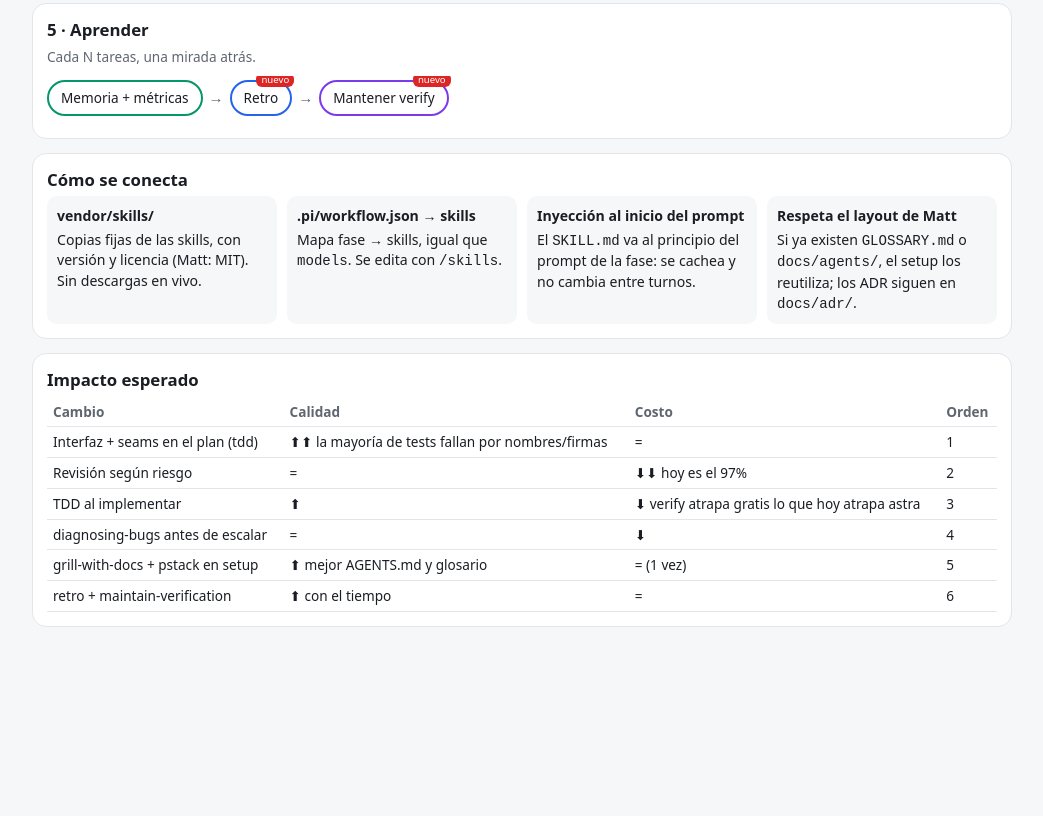
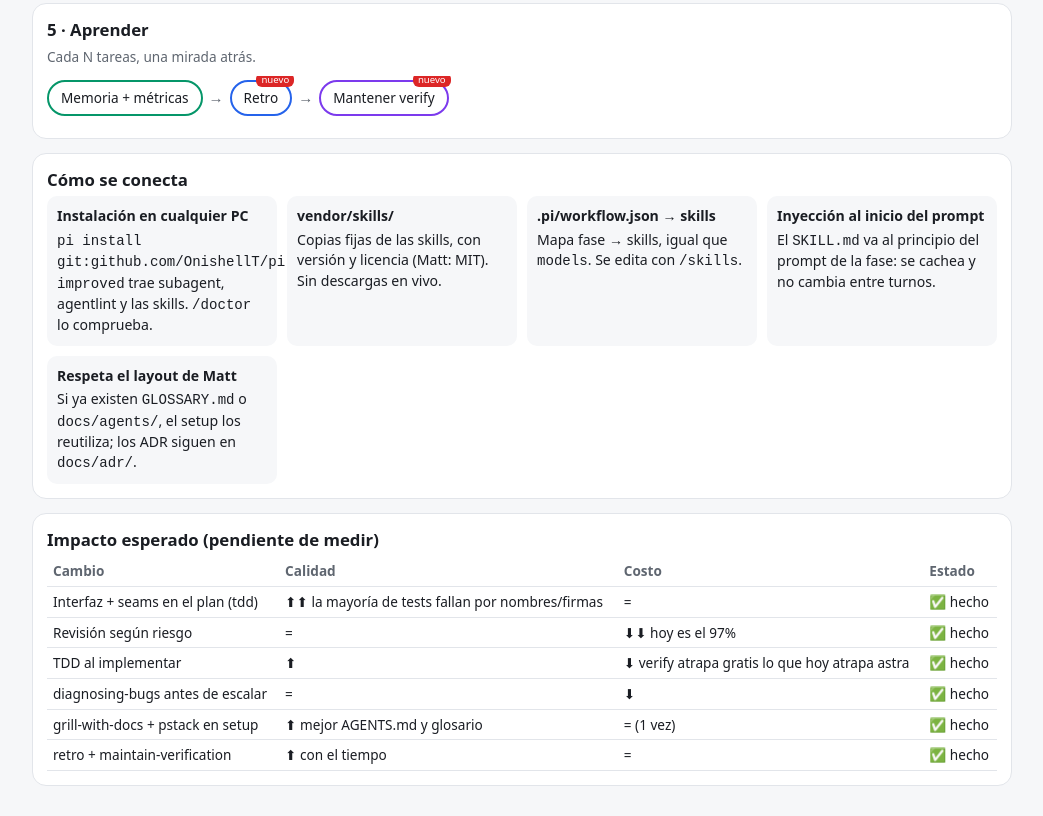
Before and after one commit to OnishellT/pi-improved, a website: page docs/flujo-propuesto.html in a window 1280 px wide. Shown: the part 954-1770 px from the top of the page, without its empty margins (118-1161 px from the left). Before the commit the page ends 1611 px from the top, so only its background shows below. Drawn offline with Linux system fonts and the light colour scheme.

Commit message:
docs: interactive flow pages (current and with skills)
Co-Authored-By: Claude Fable 5.1 <noreply@anthropic.com>

```diff
--- a/docs/flujo-propuesto.html
+++ b/docs/flujo-propuesto.html
@@ -3,7 +3,7 @@
 <head>
 <meta charset="utf-8">
 <meta name="viewport" content="width=device-width, initial-scale=1">
-<title>Flujo propuesto</title>
+<title>Flujo con skills</title>
 <style>
 :root{--bg:#f6f7f9;--card:#fff;--ink:#1a1d23;--mute:#5f6670;--line:#e2e5ea;--user:#d97706;--luna:#2563eb;--astra:#7c3aed;--code:#059669;--new:#dc2626;--skill:#0e7490;--hl:#fff7e6}
 @media (prefers-color-scheme:dark){:root:not([data-theme=light]){--bg:#111317;--card:#1b1e24;--ink:#eceef2;--mute:#9aa2ad;--line:#2b3038;--hl:#2a2410}}
@@ -33,7 +33,7 @@ table{border-collapse:collapse;width:100%;font-size:.85rem}td,th{text-align:left
 </style>
 </head>
 <body><main>
-<h1>Propuesta: skills por fase</h1>
+<h1>Flujo con skills por fase (implementado)</h1>
 <p class="sub">Mismo flujo. Lo que cambia: el <b>código</b> inyecta la skill correcta en cada fase; el modelo barato no tiene que elegirla.</p>
 <div class="legend">
 <span><i class="dot" style="background:var(--user)"></i>Usuario</span>
@@ -46,19 +46,20 @@ table{border-collapse:collapse;width:100%;font-size:.85rem}td,th{text-align:left
 <div class="idea">💡 Las skills no se instalan «sueltas» (cada una sumaría texto a todos los turnos y luna elegiría mal). Van <b>copiadas dentro del paquete</b> y el código decide cuál entra en el prompt de cada fase.</div>
 <div id="app"></div>
 <section><h2>Cómo se conecta</h2><div class="grid">
+<div><b>Instalación en cualquier PC</b><code>pi install git:github.com/OnishellT/pi-improved</code> trae subagent, agentlint y las skills. <code>/doctor</code> lo comprueba.</div>
 <div><b>vendor/skills/</b>Copias fijas de las skills, con versión y licencia (Matt: MIT). Sin descargas en vivo.</div>
 <div><b>.pi/workflow.json → skills</b>Mapa fase → skills, igual que <code>models</code>. Se edita con <code>/skills</code>.</div>
 <div><b>Inyección al inicio del prompt</b>El <code>SKILL.md</code> va al principio del prompt de la fase: se cachea y no cambia entre turnos.</div>
 <div><b>Respeta el layout de Matt</b>Si ya existen <code>GLOSSARY.md</code> o <code>docs/agents/</code>, el setup los reutiliza; los ADR siguen en <code>docs/adr/</code>.</div>
 </div></section>
-<section><h2>Impacto esperado</h2>
-<table><tr><th>Cambio</th><th>Calidad</th><th>Costo</th><th>Orden</th></tr>
-<tr><td>Interfaz + seams en el plan (tdd)</td><td>⬆⬆ la mayoría de tests fallan por nombres/firmas</td><td>=</td><td>1</td></tr>
-<tr><td>Revisión según riesgo</td><td>=</td><td>⬇⬇ hoy es el 97%</td><td>2</td></tr>
-<tr><td>TDD al implementar</td><td>⬆</td><td>⬇ verify atrapa gratis lo que hoy atrapa astra</td><td>3</td></tr>
-<tr><td>diagnosing-bugs antes de escalar</td><td>=</td><td>⬇</td><td>4</td></tr>
-<tr><td>grill-with-docs + pstack en setup</td><td>⬆ mejor AGENTS.md y glosario</td><td>= (1 vez)</td><td>5</td></tr>
-<tr><td>retro + maintain-verification</td><td>⬆ con el tiempo</td><td>=</td><td>6</td></tr></table></section>
+<section><h2>Impacto esperado (pendiente de medir)</h2>
+<table><tr><th>Cambio</th><th>Calidad</th><th>Costo</th><th>Estado</th></tr>
+<tr><td>Interfaz + seams en el plan (tdd)</td><td>⬆⬆ la mayoría de tests fallan por nombres/firmas</td><td>=</td><td>✅ hecho</td></tr>
+<tr><td>Revisión según riesgo</td><td>=</td><td>⬇⬇ hoy es el 97%</td><td>✅ hecho</td></tr>
+<tr><td>TDD al implementar</td><td>⬆</td><td>⬇ verify atrapa gratis lo que hoy atrapa astra</td><td>✅ hecho</td></tr>
+<tr><td>diagnosing-bugs antes de escalar</td><td>=</td><td>⬇</td><td>✅ hecho</td></tr>
+<tr><td>grill-with-docs + pstack en setup</td><td>⬆ mejor AGENTS.md y glosario</td><td>= (1 vez)</td><td>✅ hecho</td></tr>
+<tr><td>retro + maintain-verification</td><td>⬆ con el tiempo</td><td>=</td><td>✅ hecho</td></tr></table></section>
 </main>
 <script>
 const C={user:"var(--user)",code:"var(--code)",luna:"var(--luna)",astra:"var(--astra)"};
@@ -95,7 +96,7 @@ P.forEach((p,i)=>{const s=document.createElement("section");s.innerHTML=`<h2>${p
 const f=s.querySelector(".flow"),d=s.querySelector(".detail");
 p.n.forEach((n,j)=>{if(j)f.insertAdjacentHTML("beforeend","<i>→</i>");const b=document.createElement("button");b.textContent=n.l;b.style.setProperty("--c",C[n.w]);if(n.nw)b.classList.add("new");else if(n.chg)b.classList.add("chg");
 b.onclick=()=>{f.querySelectorAll("button").forEach(x=>x.classList.remove("on"));b.classList.add("on");d.classList.add("on");
-d.innerHTML=`<b>${n.l}</b>${n.s?`<span class="sk">${n.s}</span>`:""}<span class="tag">${{user:"usuario",code:"código",luna:"luna",astra:"astra"}[n.w]}</span><ul>${n.d.map(x=>`<li>${x}</li>`).join("")}</ul>${n.a?`<div class="ab"><div><b>Hoy</b>${n.a}</div><div><b>Propuesto</b>${n.b}</div></div>`:""}`};f.appendChild(b)});
+d.innerHTML=`<b>${n.l}</b>${n.s?`<span class="sk">${n.s}</span>`:""}<span class="tag">${{user:"usuario",code:"código",luna:"luna",astra:"astra"}[n.w]}</span><ul>${n.d.map(x=>`<li>${x}</li>`).join("")}</ul>${n.a?`<div class="ab"><div><b>Hoy</b>${n.a}</div><div><b>Ahora</b>${n.b}</div></div>`:""}`};f.appendChild(b)});
 app.appendChild(s);if(!i)f.querySelectorAll("button")[1].click()});
 document.getElementById("only").onchange=e=>document.body.classList.toggle("only",e.target.checked);
 </script>
```
